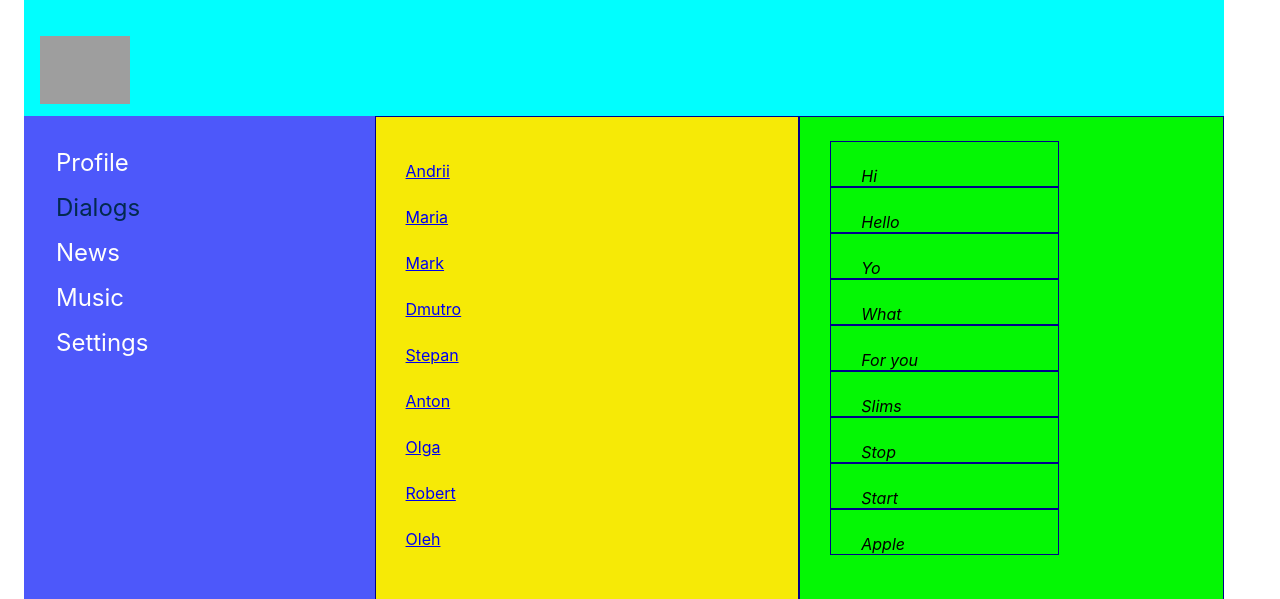
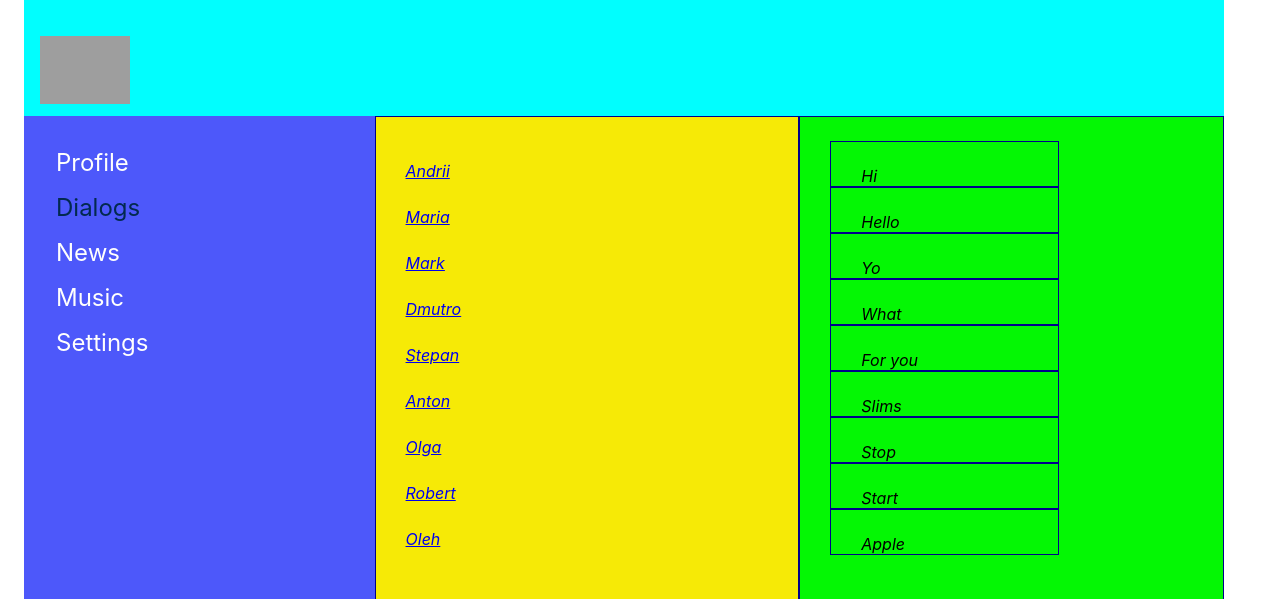
Before and after one commit to ishcenko/way-samurai, a React (Create React App) app: page /dialogs in a window 1280 px wide. Shown: the top 599 px of the page. Built offline with nearby package versions, Linux system fonts and the light colour scheme; grey boxes are pictures that could not be loaded.

Commit message:
Update Dialogs.module.css

```diff
--- a/src/components/Dialogs/Dialogs.module.css
+++ b/src/components/Dialogs/Dialogs.module.css
@@ -30,12 +30,12 @@
   font-size: 16px;
   font-style: italic;
 }
-/* .dialog {
+.dialog {
   font-size: 16px;
   font-style: italic;
-} */
+}
 
-.active {
+p.active {
   color: red; /* Колір активного посилання */
   font-weight: bold; /* Додатково можна зробити текст жирним */
 }
```
